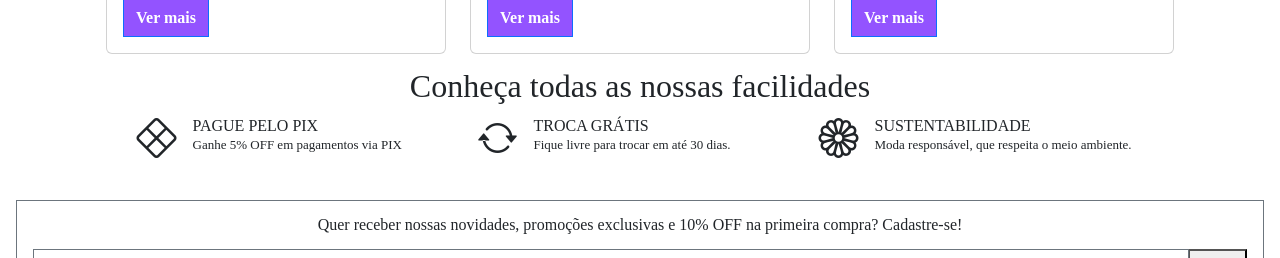
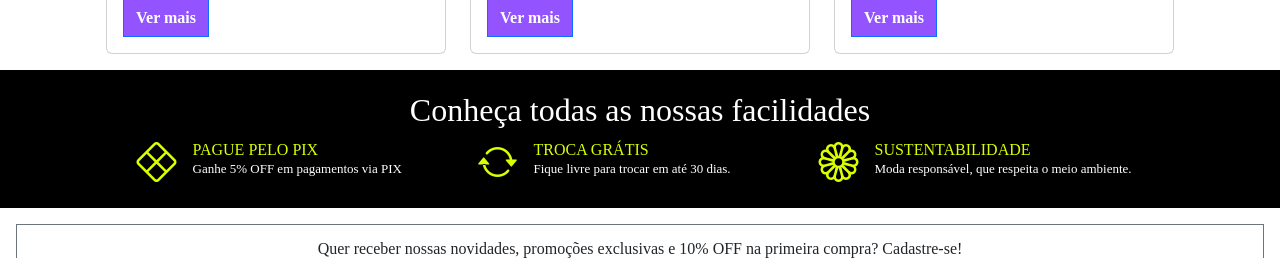
Before and after one commit to arctavares/Meteora, a React (Vite) app: page / in a window 1280 px wide. Shown: the part 2628-2886 px from the top of the page. Built offline with nearby package versions, Linux system fonts and the light colour scheme.

Commit message:
add style to banner

```diff
--- a/src/components/Banner/index.module.css
+++ b/src/components/Banner/index.module.css
@@ -4,4 +4,12 @@
 
 .divsFacility {
   width: 325px;
+}
+
+.itemTitle {
+  color: #DAFF01;
+}
+
+.icon {
+  color: #DAFF01;
 }/*# sourceMappingURL=index.module.css.map */
--- a/src/components/Banner/index.module.scss
+++ b/src/components/Banner/index.module.scss
@@ -1,6 +1,14 @@
+@use '../../styles/abstract/variables';
+
 .smallerText {
     font-size: 13px;
 }
 .divsFacility {
     width: 325px;
 }
+.itemTitle {
+    color: variables.$yellow;
+}
+.icon {
+    color: variables.$yellow;
+}
--- a/src/components/Banner/index.tsx
+++ b/src/components/Banner/index.tsx
@@ -28,10 +28,13 @@ export default function Banner () {
         return items.map((item) => {
             return (
                 <div className="divsFacility  d-flex">
-                    <div dangerouslySetInnerHTML={{ __html: item.icon }} />
+                    <div
+                        dangerouslySetInnerHTML={{ __html: item.icon }}
+                        className="icon"
+                    />
                     <div>
-                        <div className="ms-3 mb-1">{item.title}</div>
-                        <div className="smallerText ms-3">{item.text}</div>
+                        <div className="ms-3 mb-1 itemTitle">{item.title}</div>
+                        <div className="smallerText ms-3 text-white">{item.text}</div>
                     </div>
                 </div>
             )
@@ -39,8 +42,8 @@ export default function Banner () {
     }
 
     return (
-        <section className="pb-4">
-            <h2 className="text-center fs-2 mb-3">Conheça todas as nossas facilidades</h2>
+        <section className="pb-4 bg-black p-4">
+            <h2 className="text-center fs-2 mb-3 text-white">Conheça todas as nossas facilidades</h2>
             <div className="
             d-flex
             flex-column
--- a/src/styles/abstract/_variables.scss
+++ b/src/styles/abstract/_variables.scss
@@ -1 +1,2 @@
 $purple: #9353FF;
+$yellow: #DAFF01;
--- a/src/styles/style.css
+++ b/src/styles/style.css
@@ -58,4 +58,12 @@ table {
 
 .divsFacility {
   width: 325px;
+}
+
+.itemTitle {
+  color: #DAFF01;
+}
+
+.moreBtn {
+  background-color: #9353FF;
 }/*# sourceMappingURL=style.css.map */
```
Also changed, not shown: 2 other files (tests, documents, lock files or other folders).
